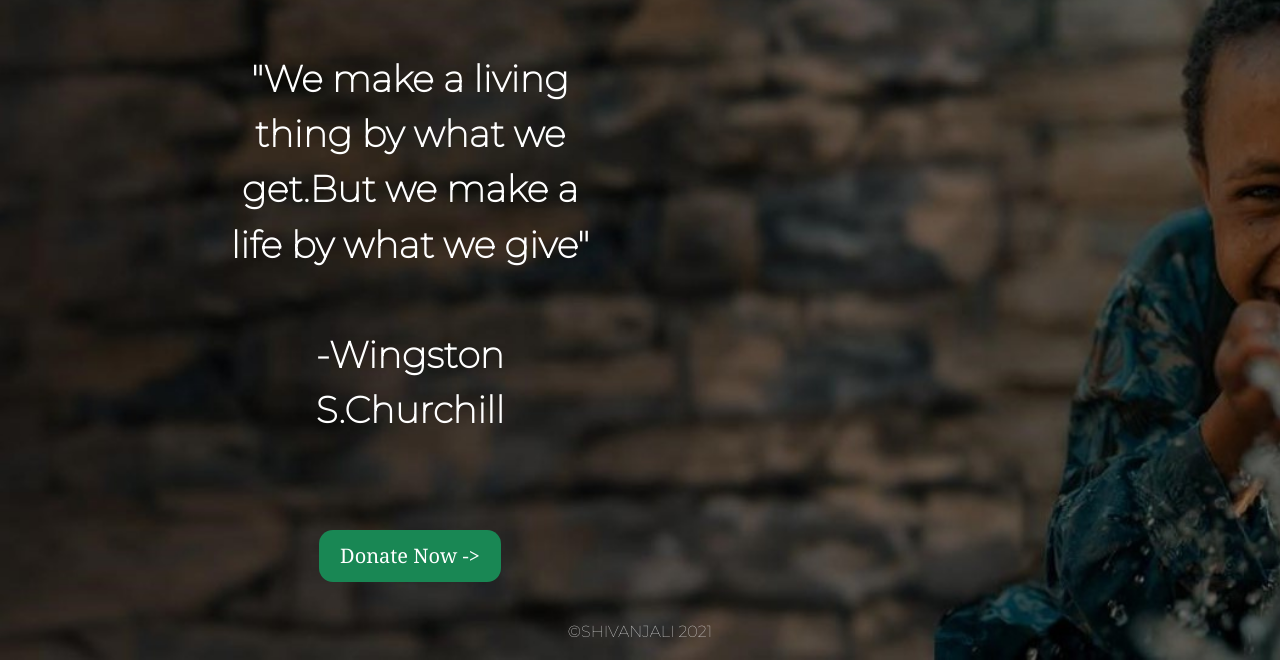
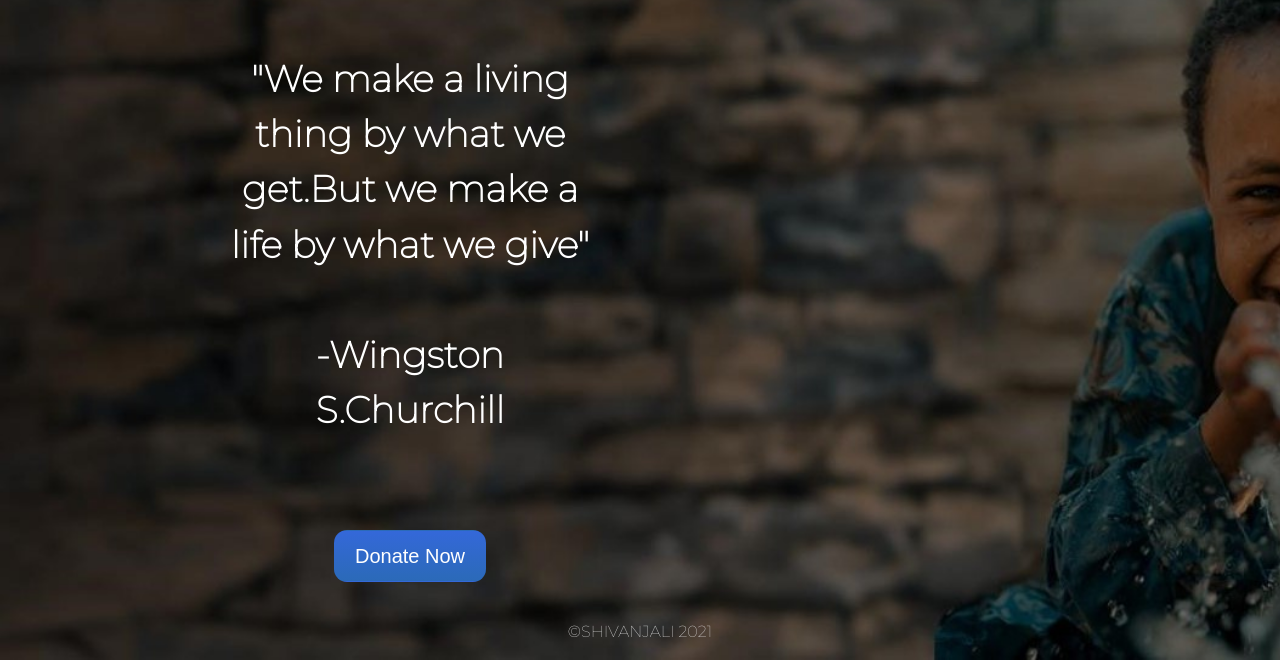
Before and after one commit to sonali681/Shivanjali-Front-End, a plain HTML site: page Kanak-sulagna/Donation home page/index.html in a window 1280 px wide. Shown: the part 149-809 px from the top of the page. Drawn offline with nearby package versions, Linux system fonts and the light colour scheme.

Commit message:
modified

```diff
--- a/Kanak-sulagna/Donation home page/index.html
+++ b/Kanak-sulagna/Donation home page/index.html
@@ -20,7 +20,7 @@
       <div class="introduction col-lg-6">
           <p class="quote">"We make a living thing by what we get.But we make a life by what we give"<br /><br />-Wingston S.Churchill</p>
           <div class="wrapper">
-            <button type="submit" class="btn">Donate Now -></button>
+            <button type="submit" class="btn">Donate Now</button>
           </div>
       </div>
 
--- a/Kanak-sulagna/Donation home page/style.css
+++ b/Kanak-sulagna/Donation home page/style.css
@@ -32,19 +32,29 @@ body{
 }
 
 .btn {
-  -webkit-border-radius: 14;
-  -moz-border-radius: 14;
-  border-radius: 14px;
-  font-family: Georgia;
+  background: #3468d9;
+  background-image: -webkit-linear-gradient(top, #3468d9, #2b6ab8);
+  background-image: -moz-linear-gradient(top, #3468d9, #2b6ab8);
+  background-image: -ms-linear-gradient(top, #3468d9, #2b6ab8);
+  background-image: -o-linear-gradient(top, #3468d9, #2b6ab8);
+  background-image: linear-gradient(to bottom, #3468d9, #2b6ab8);
+  -webkit-border-radius: 13;
+  -moz-border-radius: 13;
+  border-radius: 13px;
+  font-family: Arial;
   color: #ffffff;
   font-size: 20px;
-  background: #198754;
   padding: 10px 20px 10px 20px;
   text-decoration: none;
 }
 
 .btn:hover {
-  background: #1e9467;
+  background: #3c79fc;
+  background-image: -webkit-linear-gradient(top, #3c79fc, #3465d9);
+  background-image: -moz-linear-gradient(top, #3c79fc, #3465d9);
+  background-image: -ms-linear-gradient(top, #3c79fc, #3465d9);
+  background-image: -o-linear-gradient(top, #3c79fc, #3465d9);
+  background-image: linear-gradient(to bottom, #3c79fc, #3465d9);
   text-decoration: none;
 	color: #fff;
 }
```
